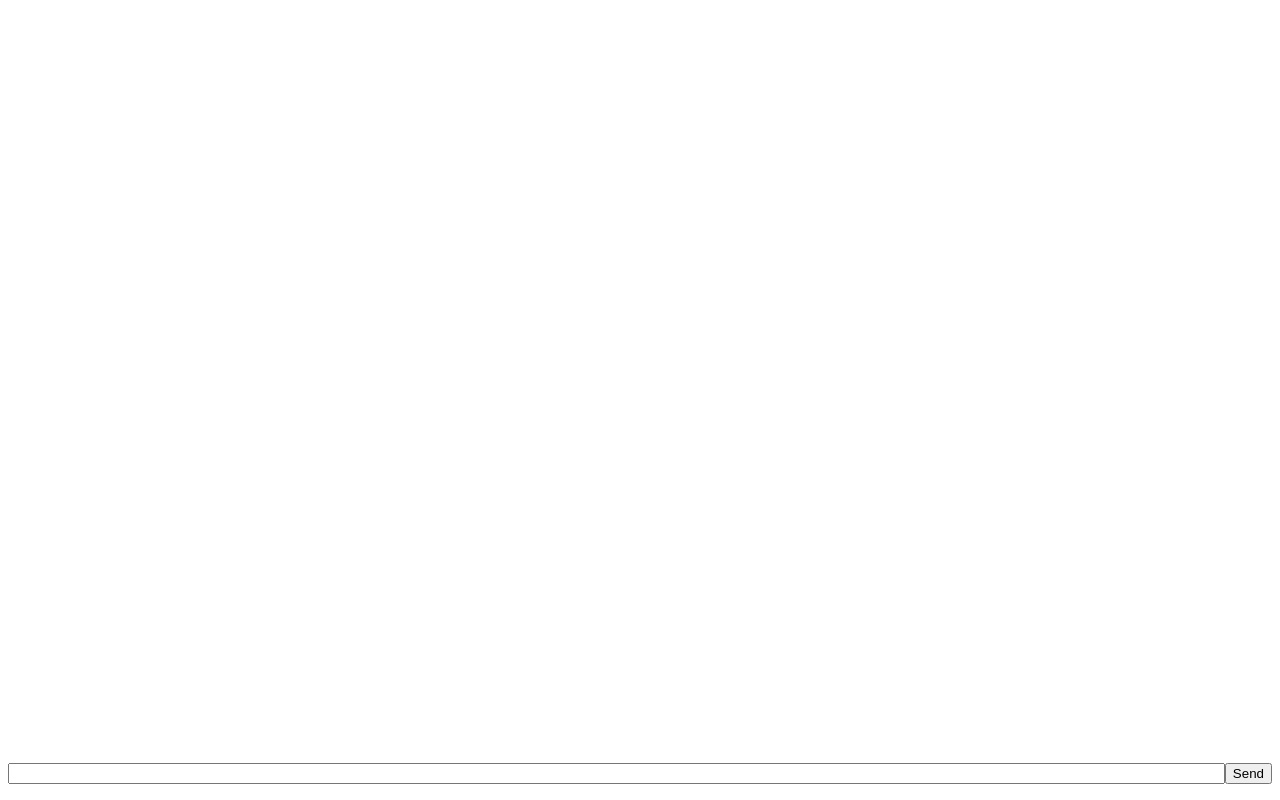
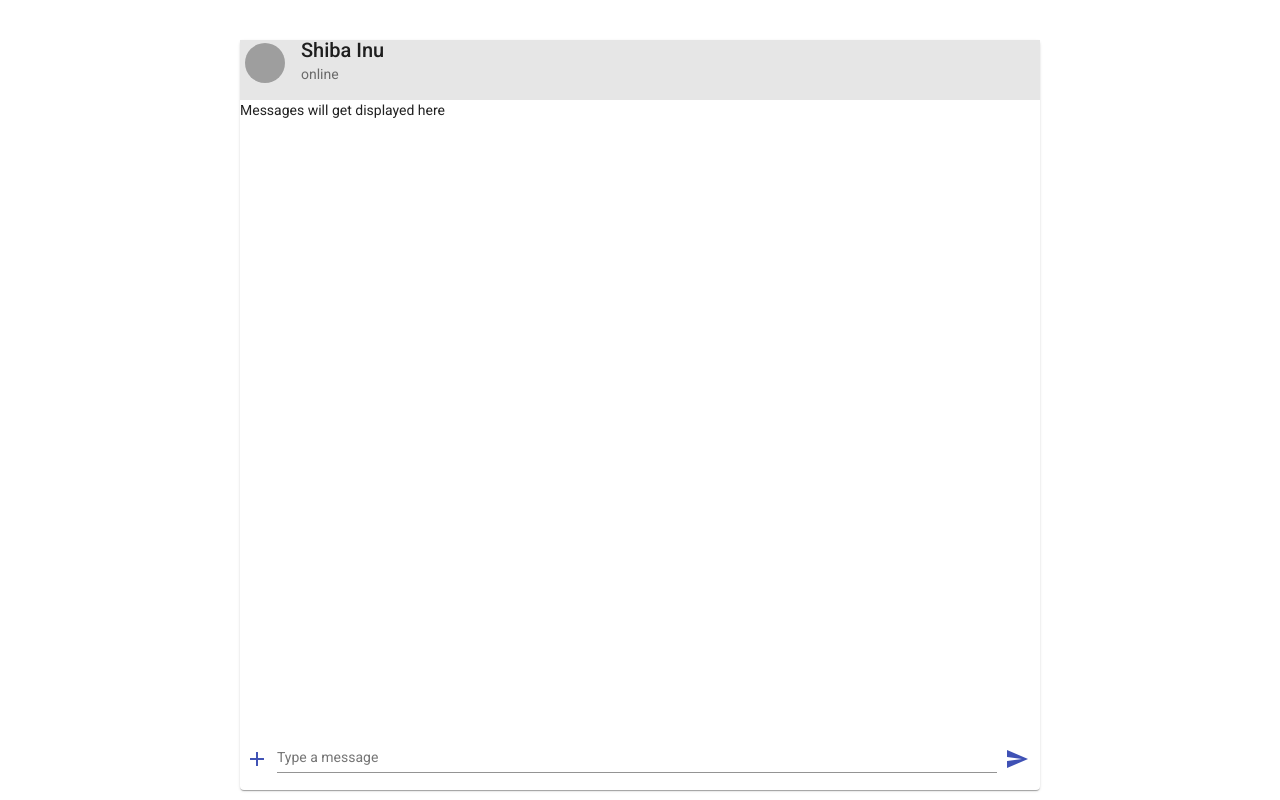
Before and after one commit to riyasaha-97/chatapp, an Angular app: page / in a window 1280 px wide. Built offline with nearby package versions, Linux system fonts and the light colour scheme; grey boxes are pictures that could not be loaded.

Commit message:
UI changes

```diff
--- a/angular.json
+++ b/angular.json
@@ -1,5 +1,8 @@
 {
   "$schema": "./node_modules/@angular/cli/lib/config/schema.json",
+  "cli": {
+    "analytics": false
+  },
   "version": 1,
   "newProjectRoot": "projects",
   "projects": {
@@ -27,6 +30,7 @@
               "src/assets"
             ],
             "styles": [
+              "./node_modules/@angular/material/prebuilt-themes/indigo-pink.css",
               "src/styles.css"
             ],
             "scripts": []
@@ -94,6 +98,7 @@
               "src/assets"
             ],
             "styles": [
+              "./node_modules/@angular/material/prebuilt-themes/indigo-pink.css",
               "src/styles.css"
             ],
             "scripts": []
--- a/package.json
+++ b/package.json
@@ -11,10 +11,12 @@
   "private": true,
   "dependencies": {
     "@angular/animations": "~12.0.0",
+    "@angular/cdk": "^12.0.0",
     "@angular/common": "~12.0.0",
     "@angular/compiler": "~12.0.0",
     "@angular/core": "~12.0.0",
     "@angular/forms": "~12.0.0",
+    "@angular/material": "^12.0.0",
     "@angular/platform-browser": "~12.0.0",
     "@angular/platform-browser-dynamic": "~12.0.0",
     "@angular/router": "~12.0.0",
--- a/src/app/app.component.css
+++ b/src/app/app.component.css
@@ -1,16 +1,20 @@
-.container
-{
-    display: flex;
-    flex-direction: column;
-    min-height: 97vh;
-
+.container {
+  display: flex;
+  align-items: center;
+  justify-content: center;
+  padding-top: 40px;
 }
-.chatDisplay
-{
-    flex: 1;
+.example-card {
+  padding: 0;
+  width: 800px;
+  height: 750px;
 }
-.typeMsg
-{
-    display: flex;
-    flex-direction: row;
+.example-header-image {
+  margin-left: 5px;
+  margin-top: 3px;
+  background-image: url("https://material.angular.io/assets/img/examples/shiba1.jpg");
+  background-size: cover;
 }
+.example-card-body {
+  overflow-x: hidden;
+}
--- a/src/app/app.component.html
+++ b/src/app/app.component.html
@@ -1,9 +1,15 @@
 <div class="container">
-  <div class="chatDisplay">
-
-  </div>
-  <div class="typeMsg">
-  <input type="text" style="flex: 1;"/>
-  <button>Send</button>
-   </div>
+  <mat-card class="example-card">
+    <mat-card-header style="background-color: #e6e6e6">
+      <div mat-card-avatar class="example-header-image"></div>
+      <mat-card-title>Shiba Inu</mat-card-title>
+      <mat-card-subtitle>online</mat-card-subtitle>
+    </mat-card-header>
+    <mat-card-content class="example-card-body">
+      <p>Messages will get displayed here</p>
+    </mat-card-content>
+    <mat-card-actions>
+      <message-sender></message-sender>
+    </mat-card-actions>
+  </mat-card>
 </div>
--- /dev/null
+++ b/src/app/helper-components/message-sender/message-sender.component.css
@@ -0,0 +1,12 @@
+.example-card-footer {
+  position: absolute;
+  bottom: 0;
+  width: 100%;
+  margin-left: 5px;
+  display: flex;
+  justify-content: center;
+  align-items: baseline;
+}
+.example-card-footer > mat-form-field {
+  flex: 1;
+}
--- /dev/null
+++ b/src/app/helper-components/message-sender/message-sender.component.html
@@ -0,0 +1,17 @@
+<div class="example-card-footer">
+  <button mat-icon-button color="primary">
+    <mat-icon>add</mat-icon>
+  </button>
+  <mat-form-field appearance="legacy">
+    <textarea
+      matInput
+      placeholder="Type a message"
+      cdkTextareaAutosize
+      cdkAutosizeMinRows="1"
+      cdkAutosizeMaxRows="5"
+    ></textarea>
+  </mat-form-field>
+  <button mat-icon-button color="primary">
+    <mat-icon>send</mat-icon>
+  </button>
+</div>
--- a/src/index.html
+++ b/src/index.html
@@ -6,8 +6,11 @@
   <base href="/">
   <meta name="viewport" content="width=device-width, initial-scale=1">
   <link rel="icon" type="image/x-icon" href="favicon.ico">
+  <link rel="preconnect" href="https://fonts.gstatic.com">
+  <link href="https://fonts.googleapis.com/css2?family=Roboto:wght@300;400;500&display=swap" rel="stylesheet">
+  <link href="https://fonts.googleapis.com/icon?family=Material+Icons" rel="stylesheet">
 </head>
-<body>
+<body class="mat-typography">
   <app-root></app-root>
 </body>
 </html>
--- a/src/styles.css
+++ b/src/styles.css
@@ -1 +1,22 @@
 /* You can add global styles to this file, and also import other style files */
+@import "~@angular/material/prebuilt-themes/indigo-pink.css";
+html,
+body {
+  height: 100%;
+}
+body {
+  margin: 0;
+  font-family: Roboto, "Helvetica Neue", sans-serif;
+}
+::-webkit-scrollbar {
+  width: 5px;
+}
+::-webkit-scrollbar-track {
+  background: #f1f1f1;
+}
+::-webkit-scrollbar-thumb {
+  background: #888;
+}
+::-webkit-scrollbar-thumb:hover {
+  background: #555;
+}
```
Also changed, not shown: src/app/app.module.ts (+17 -7 lines), src/app/helper-components/message-sender/message-sender.component.ts (added, +10 -0 lines), 2 other files (tests, documents, lock files or other folders).
